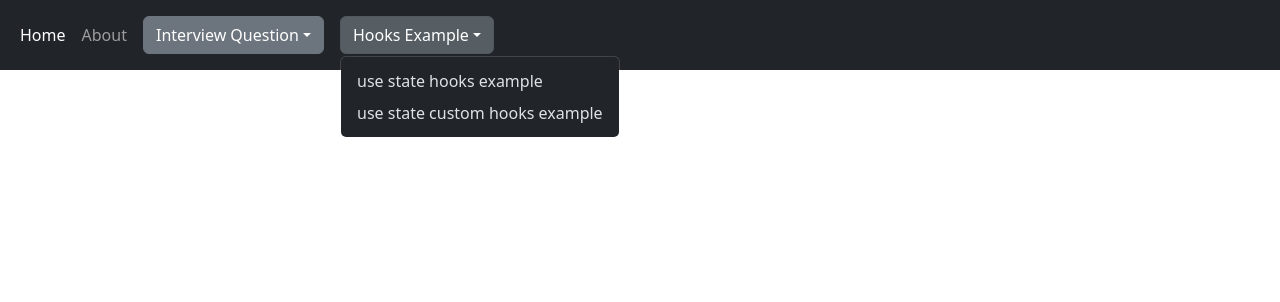
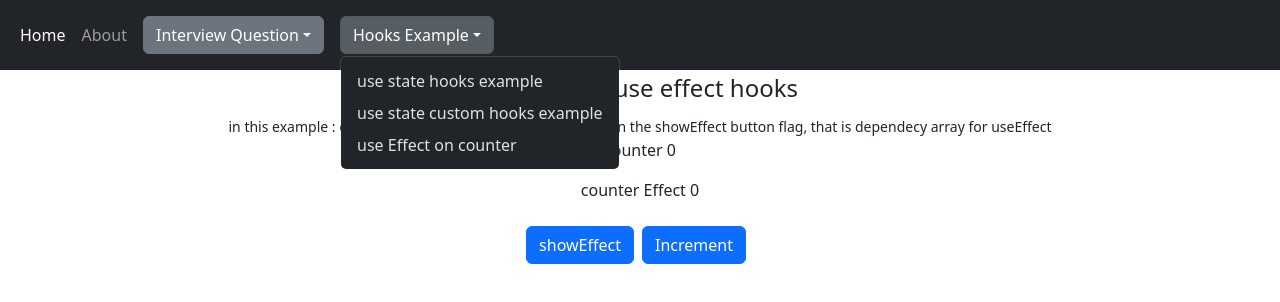
Before and after one commit to sunnyrai31/questionpaper, a React (Create React App) app: page /hooksUseEffect in a window 1280 px wide. Both pictures are taken after a click on the button "Hooks Example". Shown: the top 302 px of the page. Built offline with nearby package versions, Linux system fonts and the light colour scheme.

Commit message:
useEffect example with description added

```diff
--- a/src/App.js
+++ b/src/App.js
@@ -7,6 +7,7 @@ import { BrowserRouter as Router, Route, Link, Routes } from "react-router-dom";
 import AboutComponent from "./Components/AboutComponent";
 import UseStateComponent from "./Hooks/UseStateHook";
 import UseStateCustomHookComponent from "./Hooks/UseStateCustomHook";
+import UseEffectHook from "./Hooks/UseEffectHook";
 import { useEffect } from "react";
 
 function App() {
@@ -45,10 +46,8 @@ function App() {
             element={<UseStateComponent></UseStateComponent>}
           ></Route>
           <Route
-            path="/hooksUseStateCustom"
-            element={
-              <UseStateCustomHookComponent></UseStateCustomHookComponent>
-            }
+            path="/hooksUseEffect"
+            element={<UseEffectHook></UseEffectHook>}
           ></Route>
         </Routes>
       </div>
--- a/src/Components/HeaderComponent.js
+++ b/src/Components/HeaderComponent.js
@@ -30,7 +30,7 @@ const HeaderComponent = () => {
                 </Link>
               </li>
             </ul>
-
+            {/* Interview Question Example dropdown starts here */}
             <div className="dropdown m-2" data-bs-theme="dark">
               <button
                 className="btn btn-secondary dropdown-toggle"
@@ -74,6 +74,7 @@ const HeaderComponent = () => {
                 </li>
               </ul>
             </div>
+            {/* Hooks example dropdown starts here */}
             <div className="dropdown m-2" data-bs-theme="dark">
               <button
                 className="btn btn-secondary dropdown-toggle"
@@ -109,6 +110,16 @@ const HeaderComponent = () => {
                     use state custom hooks example
                   </Link>
                 </li>
+                <li>
+                  <Link
+                    className="dropdown-item"
+                    to="/hooksUseEffect"
+                    data-bs-toggle="tooltip"
+                    data-bs-title="Disabled tooltip"
+                  >
+                    use Effect on counter
+                  </Link>
+                </li>
               </ul>
             </div>
           </div>
--- /dev/null
+++ b/src/Hooks/UseEffectHook.js
@@ -0,0 +1,42 @@
+import { Fragment, useEffect, useState } from "react";
+
+const UseEffectHook = () => {
+  const [counter, setCounter] = useState(0);
+  const [counterEffect, setCounterEffect] = useState(0);
+  const [toggle, setToggle] = useState(false);
+  const handleButtonClick = () => {
+    setCounter(counter + 1);
+  };
+  const handleToggleClick = () => {
+    setToggle(!toggle);
+  };
+  useEffect(() => {
+    setCounterEffect(counter);
+  }, [toggle]);
+
+  return (
+    <Fragment>
+      <legend>Example of use effect hooks</legend>
+      <small>
+        in this example : counter effect value update is depend upon the
+        showEffect button flag, that is dependecy array for useEffect
+      </small>
+      <p>
+        <label>counter {counter}</label>
+      </p>
+      <p>
+        <label>counter Effect {counterEffect}</label>
+      </p>
+      <span>
+        <button onClick={handleToggleClick} ß className="btn btn-primary">
+          {!toggle ? "showEffect" : "re-render"}
+        </button>
+        <button className="btn btn-primary m-2" onClick={handleButtonClick}>
+          {" "}
+          Increment{" "}
+        </button>
+      </span>
+    </Fragment>
+  );
+};
+export default UseEffectHook;
```
Lines whose indentation alone changed are shown as unchanged.
